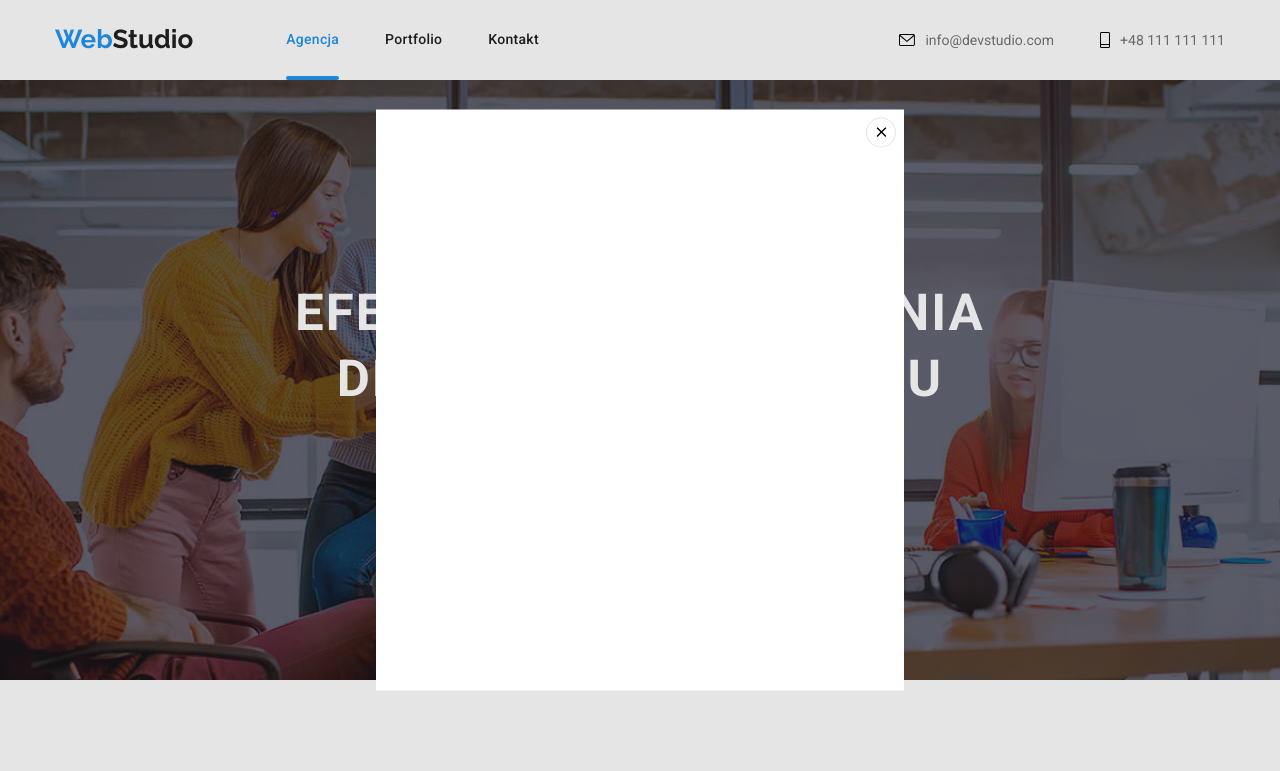
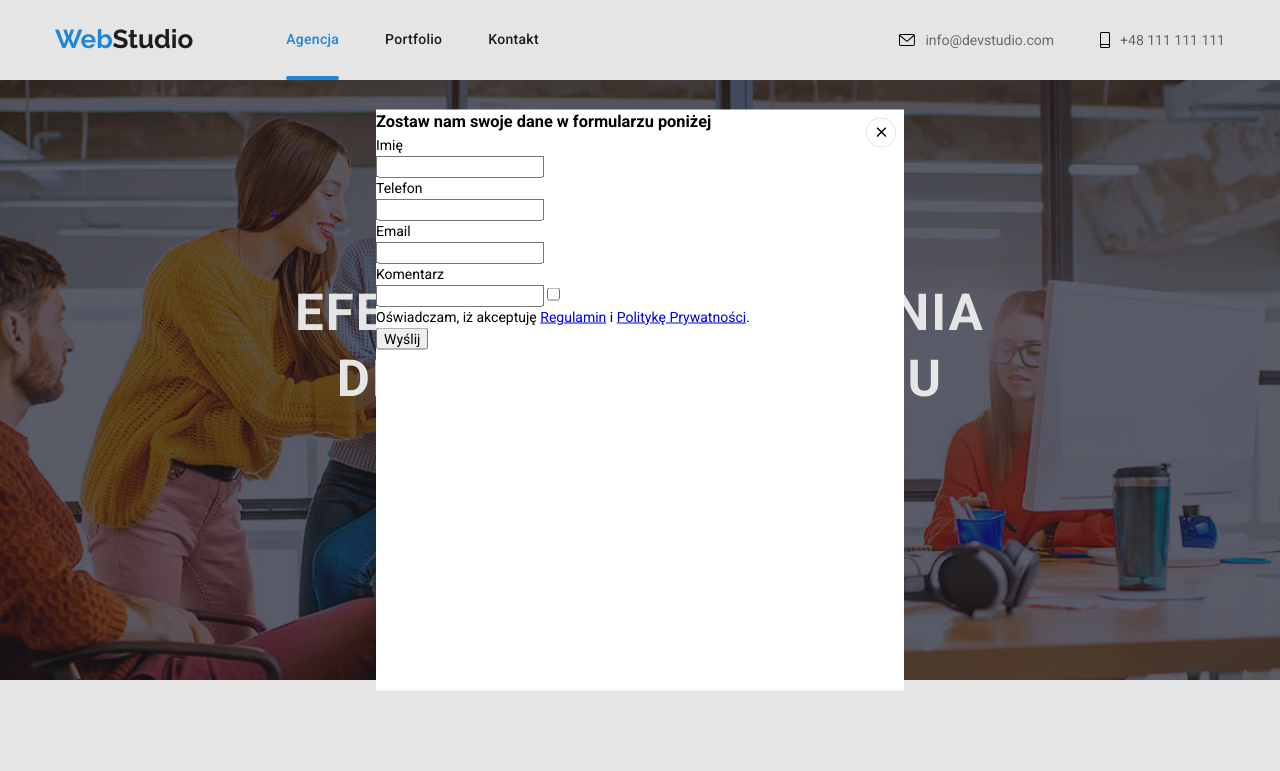
Before and after one commit to DavidKniotek/goit-markup-hw-06, a plain HTML site: page index.html in a window 1280 px wide. Both pictures are taken after a click on the button "Zamów usługę". Shown: the top 771 px of the page. Drawn offline with nearby package versions, Linux system fonts and the light colour scheme.

Commit message:
Dodano html do okna modalnego

```diff
--- a/index.html
+++ b/index.html
@@ -437,6 +437,30 @@
     </footer>
     <div class="backdrop is-hidden" data-modal>
       <div class="modal">
+        <form name="contact-form">
+          <h3>Zostaw nam swoje dane w formularzu poniżej</h3>
+          <label>
+            <p>Imię</p>
+            <input type="text" name="name" />
+          </label>
+          <label>
+            <p>Telefon</p>
+            <input type="tel" name="phone-number" />
+          </label>
+          <label>
+            <p>Email</p>
+            <input type="email" name="email" />
+          </label>
+          <label>
+            <p>Komentarz</p>
+            <input type="text" name="comment" />
+          </label>
+          <label>
+            <input type="checkbox" name="terms=acceptance" />
+            <p>Oświadczam, iż akceptuję <a href="#">Regulamin</a> i <a href="#">Politykę Prywatności</a>.</p>
+          </label>
+          <button type="button">Wyślij</button>
+        </form>
         <button type="button" class="close-btn" data-modal-close>
           <svg class="close-icon">
             <use href="images/icons.svg#icon-close-black"></use>
```
